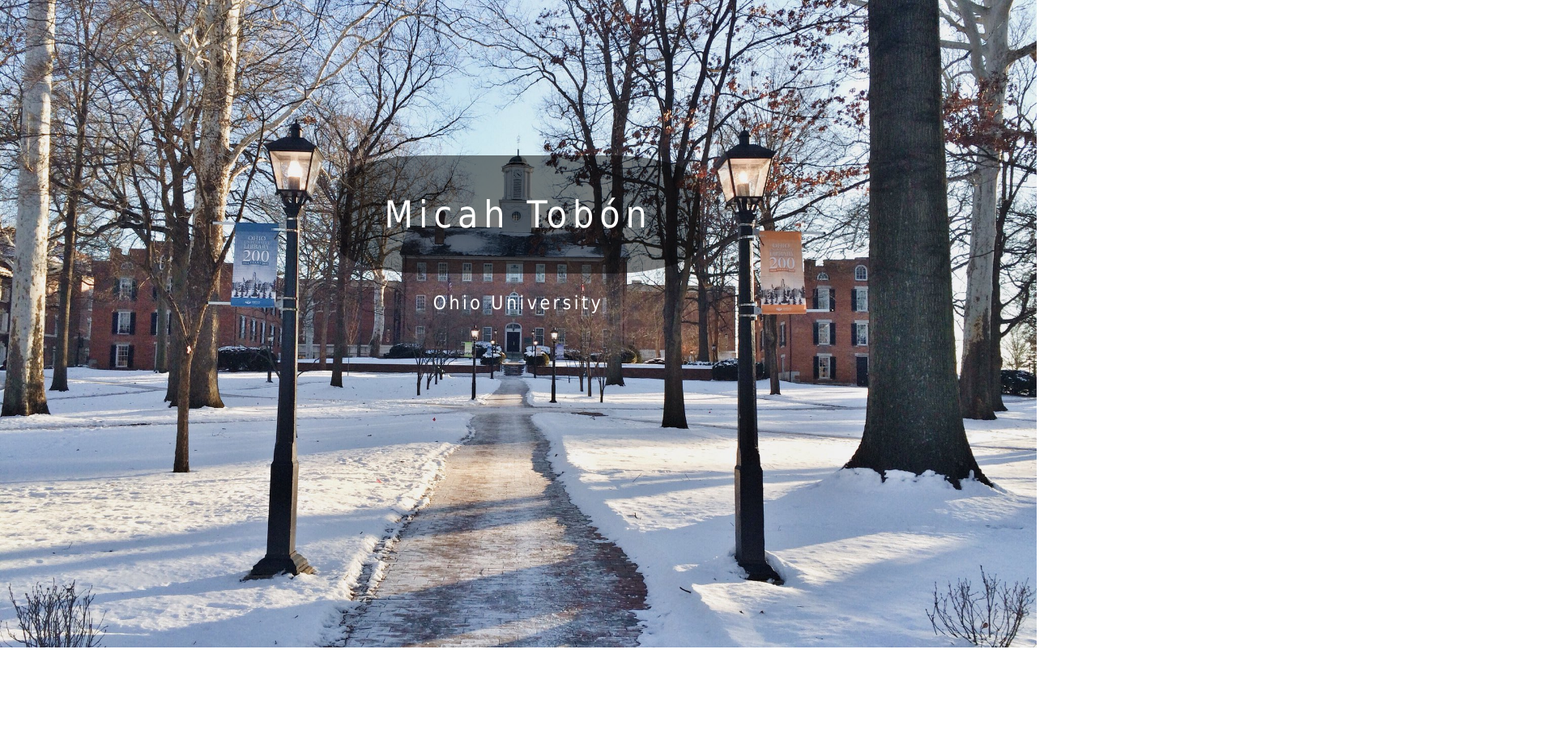
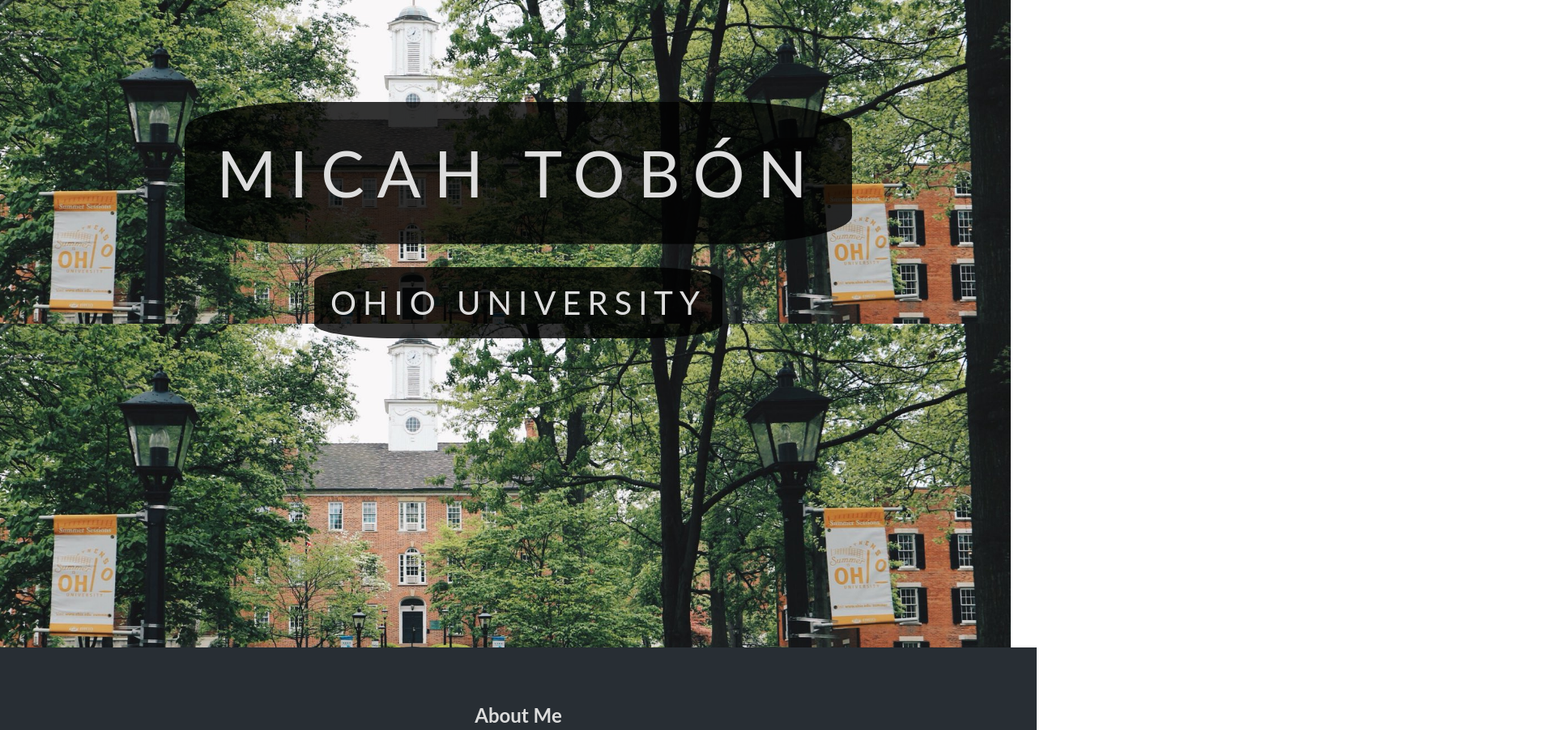
Before and after one commit to Micah-Tobon/personalwebsite, a website: page index.html in a window 1280 px wide. Shown: the top 902 px of the page at 81% size, 1920 px wide, since content can reach past the window. Before the commit the page ends 800 px from the top, so only its background shows below. Drawn offline with Linux system fonts and the light colour scheme.

Commit message:
changed page

```diff
--- a/index.html
+++ b/index.html
@@ -1,19 +1,89 @@
 <!DOCTYPE html>
 <html lang="en" dir="ltr">
+
 <head>
+  <!-- META -->
   <meta charset="utf-8">
-    <meta name="viewport" content="width=device-width, initial-scale=1.0">
-    <meta http-equiv="X-UA-Compatible" content="ie-edge">
+  <meta name="viewport" content="width=device-width">
+  <meta name="description" content="Micah Tobon Portfolio Website">
+  <meta name="keywords" content="micah, tobon, micah tobon">
+  <meta name="author" content="Micah Tobón">
+
   <title>Micah's Portfolio</title>
-    <link rel="stylesheet" href="/style/style.css"
+ <!-- <link rel="icon" type="image/png" href="./assets/favicon.ico"> -->
+
+  <!-- CSS -->
+  <link rel="stylesheet" href="./style/style.css">
 </head>
+
 <body>
+  <div class="bg1">
+    <div class="label first">
+      <span class="border">
+        Micah Tobón
+      </span>
+    </div>
+  </div>
+  <div class="bg1">
+    <div class="label second">
+      <span class="border">
+        Ohio University
+      </span>
+    </div>
+  </div>
 
-    <header>
-            <h1>Micah Tobón</h1>
-            <p>Ohio University </p>
-    </header>
+  <section class="section">
+    <h2>About Me</h2>
+    <p>
 
+    </p>
+  </section>
 
+  <div class="bg2">
+    <div class="label">
+      <span class="border">
+          Visit My <a href="https://github.com/Micah-Tobon" target="_blank">Github</a>
+        </span>
+    </div>
+  </div>
+
+  <section class="section">
+    <h2>Personal Projects</h2>
+    <p>Current: Halo Wars 2 Discord Bot <a href="https://discordapp.com/oauth2/authorize?client_id=431499279782117386&scope=bot" target="_blank">(Invite Link)</a></p>
+    <p>Personal Website</p>
+  </section>
+
+  <div class="bg3">
+    <a href="assets/resume.pdf" target="_blank">
+      <div class="label">
+        <span class="border">
+          Download My Resume
+        </span>
+      </div>
+    </a>
+  </div>
+  <section class="section">
+    <h2>About Me</h2>
+    <p>
+
+    </p>
+  </section>
+
+  <div class="bg4">
+    <a href="assets/resume.pdf" target="_blank">
+      <div class="label">
+        <span class="border">
+          Download My Resume
+        </span>
+      </div>
+    </a>
+  </div>
+
+  <section class="section">
+    <p>
+      Photographs by Laden Delawder 2018
+    </p>
+  </section>
 </body>
+
 </html>
--- a/public/style/style.css
+++ b/public/style/style.css
@@ -1,63 +1,89 @@
-html{
-    height: 100%;
-    overflow: hidden;
+body, html {
+  height: 100%;
+  margin: 0;
+  font-size: 16px;
+  font-family: "Lato", sans-serif;
+  font-weight: 400;
+  line-height: 1.8em;
+  color: #666;
+}
+
+a {
+  color: #ddd;
+}
+
+.bg1, .bg2, .bg3, .bg4 {
+  position: relative;
+  background-position: center;
+  background-size: cover;
+  background-repeat: no-repeat;
+  background-attachment: fixed;
+}
+
+.bg1 {
+  background-image: url('../images/image5.jpg');
+  background-position: -160px -200px;
+  background-size: 110%;
+  min-height: 50%;
+}
+
+.bg2 {
+  background-image: url('../images/image6.jpg');
+  min-height: 90%;
+}
+
+.bg3 {
+  background-image: url('../images/image7.jpg');
+  min-height: 90%;
+}
+.bg4 {
+  background-image: url('../images/image4.jpg');
+  min-height: 90%;
+}
+
+
+.section {
+  text-align: center;
+  padding: 50px 80px;
+  background-color: #282e34;
+  color: #ddd;
+}
+
+.label {
+  position: absolute;
+  top: 50%;
+  width: 100%;
+  text-align: center;
+  color: #000;
+  font-size: 40px;
+  letter-spacing: 8px;
+  text-transform: uppercase;
+}
+.label.first {
+  top: 50%;
+  transform-origin: center  center 0;
+  transform: translateZ(-1px) scale(2);
+  z_index: -1;
+
+}
+.label.second {
+  top: -10%;
+  transform: translateZ(-1px) scale(1);
+  z_index: -1;
 
 }
 
-body {
-    color: white;
-    margin: 0;
-    padding: 0;
-    perspective: 1px;
-    transform-style: preserve-3d;
-    height: 100%;
-    overflow-y: scroll;
-    overflow-x: hidden;
-    font-family: "Tahoma";
-    font-size: 23px;
+.label .border {
+  background-color: rgba(0,0,0,0.8);
+  color: #ddd;
+  padding: 20px;
+  border-radius: 20%;
 }
 
-header {
-      box-sizing: border-box;
-      min-height: 100vh;
-      padding: 15vw 0 5vw;
-      position: relative;
-      transform-style: inherit;
-      width: 100vw;
+
+
+@media(max-width: 768px) {
+  .bg1, .bg2, .bg3, .bg4 {
+    background-attachment: scroll;
+  }
 }
-
-header h1 {
-      margin-top: -100px;
-      background-color: rgba(0,0,0,0.5);
-      border-radius: 25%;
-      width: 35%;
-      margin: auto;
-}
-
-header, header:before {
-      background: 50% 50% / cover;
-}
-
-header::before  {
-      bottom: 0;
-      content: "";
-      left: 0;
-      position: absolute;
-      right: 0;
-      top: 0;
-      display: block;
-      background-image: url(/images/image7.jpg);
-      background-size: cover;
-      transform-origin: center  center 0;
-      transform: translateZ(-1px) scale(2);
-      z_index: -1;
-      min-height: 100vh;
-}
-
-header * {
-      font-weight: normal;
-      letter-spacing: 0.15em;
-      text-align: center;
-      margin: 0;
-      padding: 1em 0;
-}
```
Lines whose indentation alone changed are shown as unchanged.
